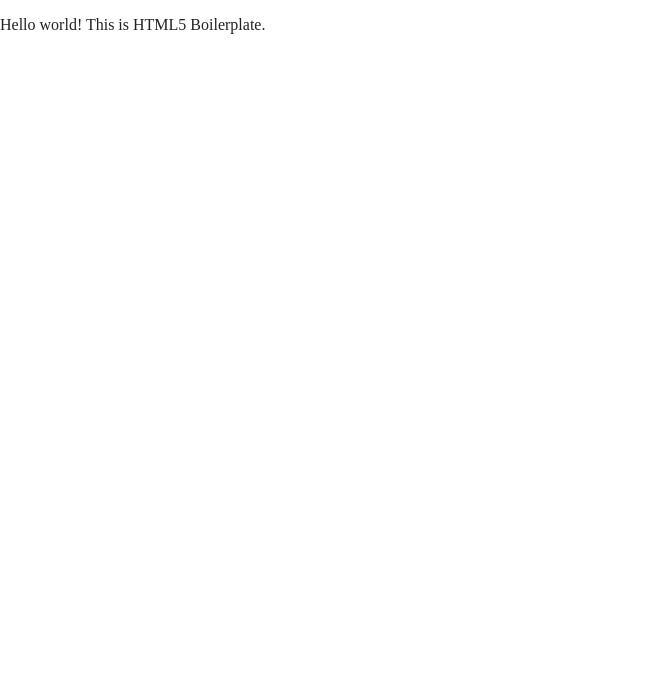
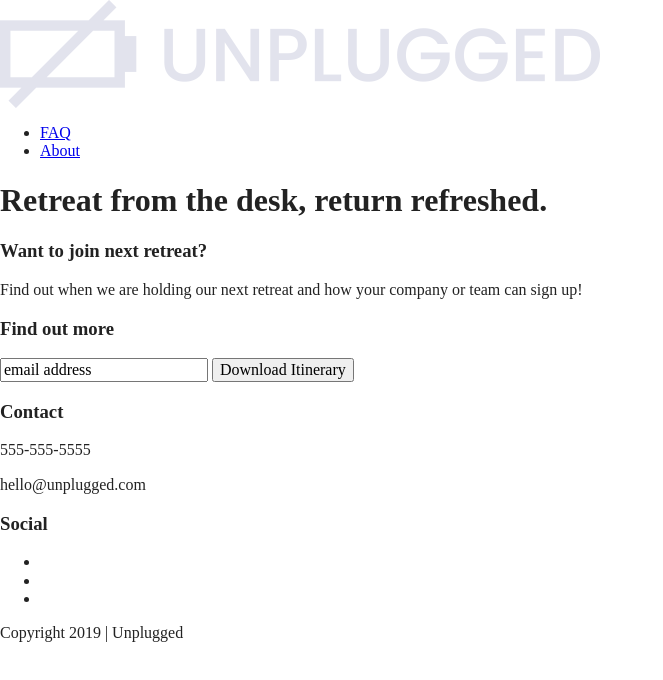
Before and after one commit to Stef612/unplugged-retreat, a website built with Parcel: page index.html in a window 1280 px wide. Shown: the whole page, without its empty margins (0-663 px from the left). Built offline with nearby package versions, Linux system fonts and the light colour scheme.

Commit message:
added content

```diff
--- a/index.html
+++ b/index.html
@@ -25,7 +25,58 @@
 <body>
 
   <!-- Add your site or application content here -->
-  <p>Hello world! This is HTML5 Boilerplate.</p>
+  <header>
+    <div class="top">
+      <a href="#"><img src="img/unpluggedlogo.png" alt="unplugged logo"></a>
+      <nav>
+        <ul>
+            <li><a href="faq/index.html" target="_blank">FAQ</a></li>
+            <li><a href="about/index.html" target="_blank">About</a></li>
+        </ul>
+      </nav>
+    </div>
+    <h1>Retreat from the desk, return refreshed.</h1>
+
+  </header>
+  <main>
+    <section>
+
+    </section>
+    <div class="sign-up">
+      <div class="half-sign-up">
+        <h3>Want to join next retreat?</h3>
+        <p>Find out when we are holding our next retreat and how your company or team can sign up!</p>
+      </div>
+      <div class="half-sign-up">
+        <h3>Find out more</h3>
+        <input type="text" name="name" value="email address">
+        <input type="button" value="Download Itinerary">
+      </div>
+    </div>
+    <aside>
+
+    </aside>
+  </main>
+  <footer>
+    <div class="half-footer">
+      <h3>Contact</h3>
+      <p>555-555-5555</p>
+      <p>hello@unplugged.com</p>
+    </div>
+    <div class="half-footer">
+      <h3>Social</h3>
+      <ul>
+        <li></li>
+        <li></li>
+        <li></li>
+      </ul>
+    </div>
+    <p>Copyright 2019 | Unplugged</p>
+
+
+
+  </footer>
+
   <script src="js/vendor/modernizr-3.11.2.min.js"></script>
   <script src="js/plugins.js"></script>
   <script src="js/main.js"></script>
```
Also changed, not shown: img/rawpixel-800820-unsplash1.jpg (added), img/unpluggedlogo.png (added), 2 other files.
